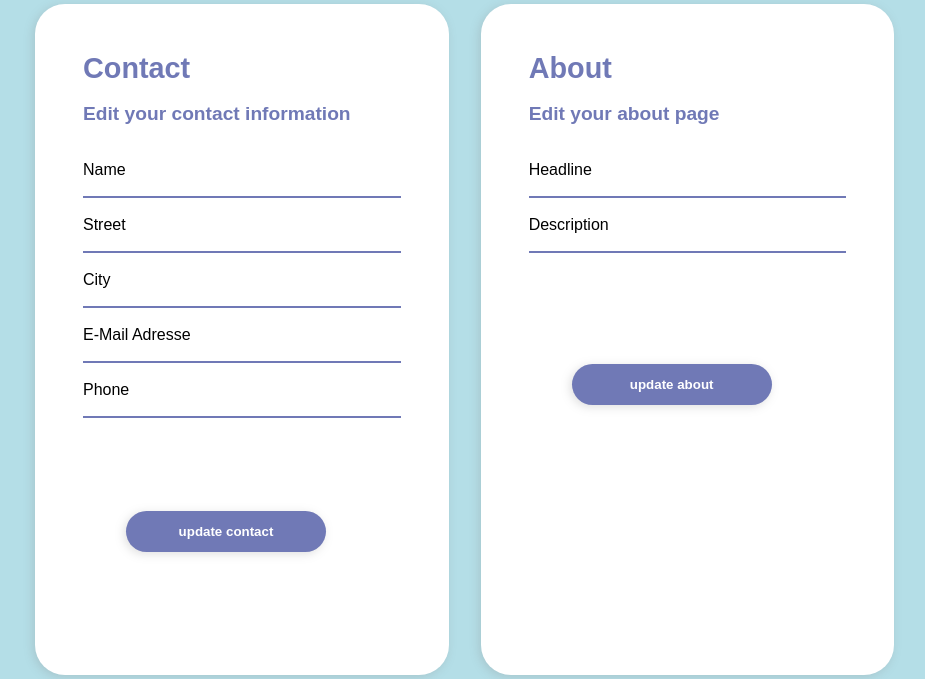
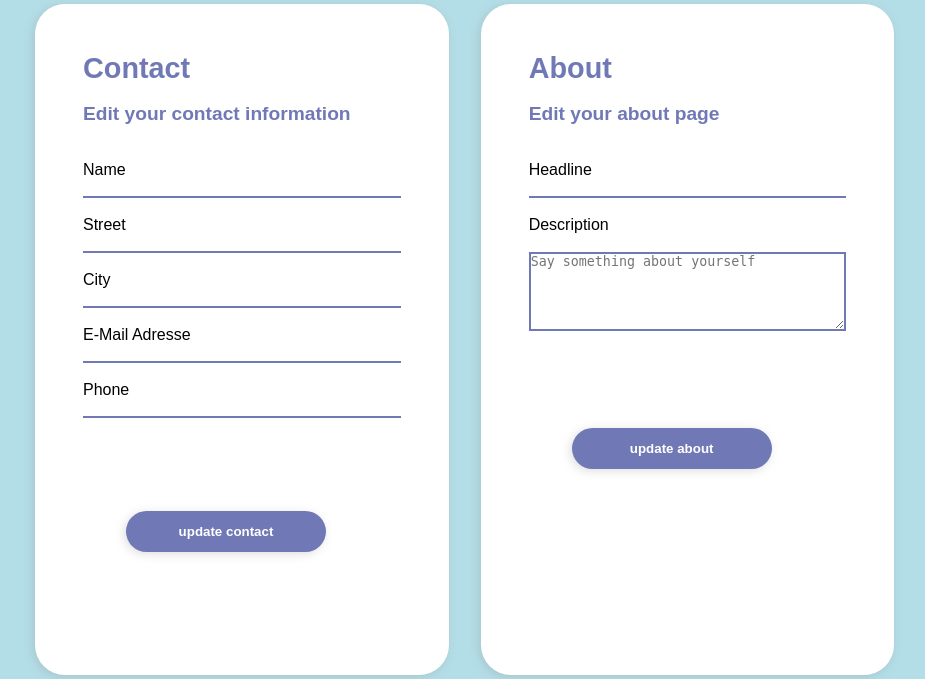
Before and after one commit to KatharinaHefti/VAVE, a PHP site: page /edit.php in a window 1280 px wide. Shown: the part 934-1613 px from the top of the page, without its empty margins (125-1050 px from the left). Run offline with PHP 8.4, Linux system fonts and the light colour scheme; a user stored in the database is signed in; data comes from the database, SQL or seed files in the repository; style sheets or scripts are compiled from the project's sources; some web fonts are replaced.

Commit message:
fixtextarea

```diff
--- a/edit.php
+++ b/edit.php
@@ -141,13 +141,14 @@ if(isset($_POST['updateAbout'])){
       <h4>Edit your about page</h4>
       <br>
       <br>
-      <!-- name -->
+      <!-- headline -->
       <label for="titel">Headline</label>
       <input type="text" id="titel" name="titel" value="<?=$titel?>"><br>
       <br>
-      <!-- street -->
-      <label for="text">Description</label>
-      <input type="text" id="text" name="text" value="<?=$text?>"><br>
+      <!-- description -->
+      <label for="text">Description</label><br>
+      <br>
+      <textarea name="text" type="text" rows="5" placeholder="Say something about yourself" maxlength="200"></textarea>
       <br>
       <!-- output -->
       <br>
--- a/style/elements/form.style.css
+++ b/style/elements/form.style.css
@@ -40,6 +40,12 @@ input[type="email"], input[type="password"], input[type="text"] {
   border-bottom: 2px solid #7079B6;
 }
 
+textarea {
+  border: none;
+  border: 2px solid #7079B6;
+  width: 100%;
+}
+
 @media screen and (max-width: 800px) {
   form {
     max-width: 800px;
--- a/style/elements/form.style.scss
+++ b/style/elements/form.style.scss
@@ -31,8 +31,11 @@
     border-bottom: 2px solid #7079B6;
 }
 
-
-
+textarea{
+  border: none;
+  border: 2px solid #7079B6;
+  width: 100%;
+}
 
 // media 800 px
 @media screen and (max-width: 800px) {
```
Also changed, not shown: 1 other file.
